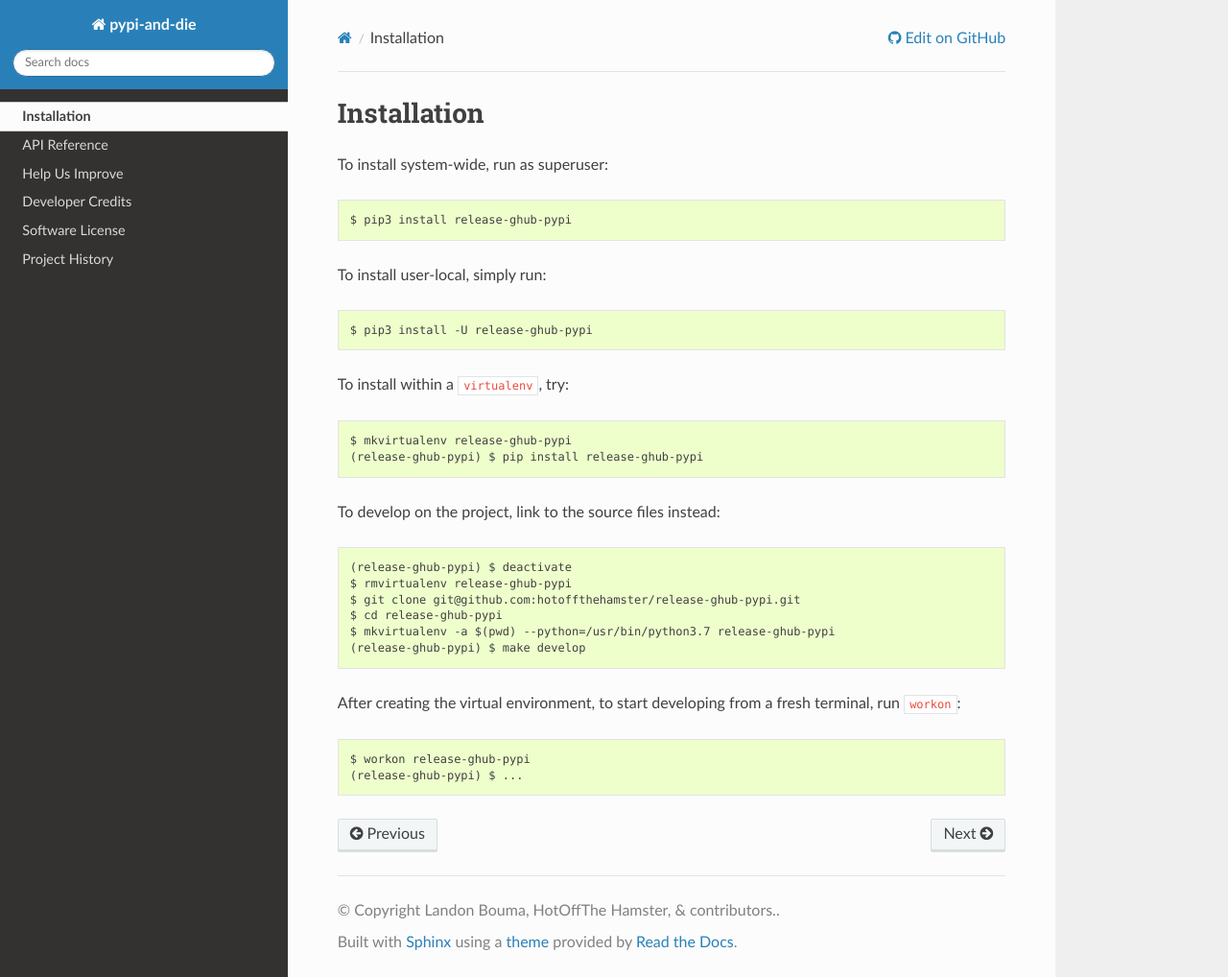
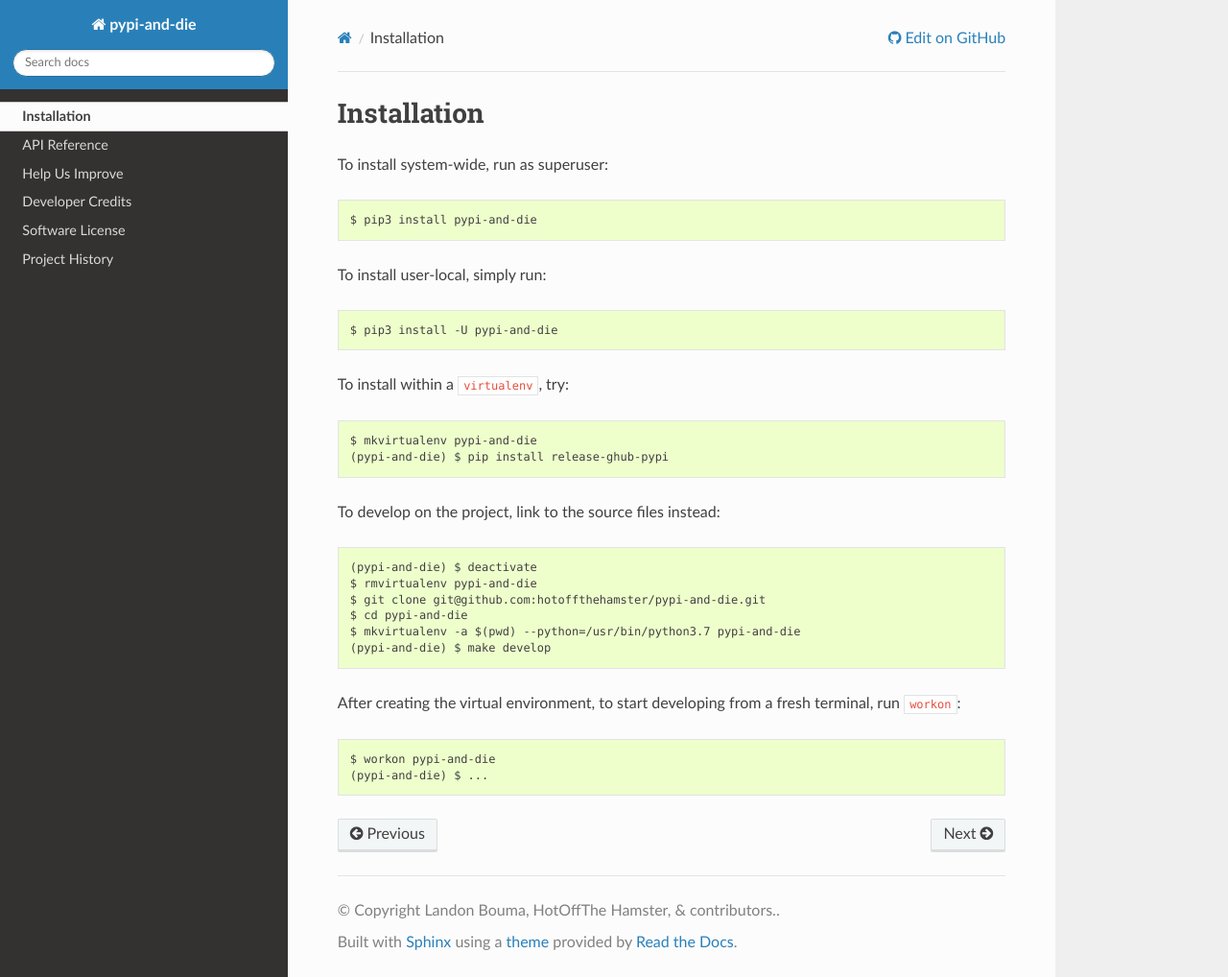
Before and after one commit to doblabs/easy-as-pypi, a Sphinx documentation site: the page built from docs/installation.rst, in a window 1280 px wide and 1018 px high. Shown: the whole window at 96% size. Built offline with Sphinx 7.4.7 and the Read the Docs theme 2.0.0, drawn with Linux system fonts in a browser that asks for light colours; pages that are not in the unit, such as notebooks, are missing from menus; the version number could not be read and is left out.

Commit message:
Refactor: Update paths to reflect new project name.

```diff
--- a/docs/installation.rst
+++ b/docs/installation.rst
@@ -10,28 +10,28 @@
 
 To install system-wide, run as superuser::
 
-    $ pip3 install release-ghub-pypi
+    $ pip3 install pypi-and-die
 
 To install user-local, simply run::
 
-    $ pip3 install -U release-ghub-pypi
+    $ pip3 install -U pypi-and-die
 
 To install within a |virtualenv|_, try::
 
-    $ mkvirtualenv release-ghub-pypi
-    (release-ghub-pypi) $ pip install release-ghub-pypi
+    $ mkvirtualenv pypi-and-die
+    (pypi-and-die) $ pip install release-ghub-pypi
 
 To develop on the project, link to the source files instead::
 
-    (release-ghub-pypi) $ deactivate
-    $ rmvirtualenv release-ghub-pypi
-    $ git clone git@github.com:hotoffthehamster/release-ghub-pypi.git
-    $ cd release-ghub-pypi
-    $ mkvirtualenv -a $(pwd) --python=/usr/bin/python3.7 release-ghub-pypi
-    (release-ghub-pypi) $ make develop
+    (pypi-and-die) $ deactivate
+    $ rmvirtualenv pypi-and-die
+    $ git clone git@github.com:hotoffthehamster/pypi-and-die.git
+    $ cd pypi-and-die
+    $ mkvirtualenv -a $(pwd) --python=/usr/bin/python3.7 pypi-and-die
+    (pypi-and-die) $ make develop
 
 After creating the virtual environment,
 to start developing from a fresh terminal, run |workon|_::
 
-    $ workon release-ghub-pypi
-    (release-ghub-pypi) $ ...
+    $ workon pypi-and-die
+    (pypi-and-die) $ ...
--- a/docs/license.rst
+++ b/docs/license.rst
@@ -3,12 +3,12 @@
 #######
 
 This software —
-``release-ghub-pypi`` —
+``pypi-and-die`` —
 is Copyright © 2020 Landon Bouma.
 All rights reserved.
 
 This software —
-``release-ghub-pypi`` —
+``pypi-and-die`` —
 is licensed under the MIT License.
 
 .. literalinclude:: ../LICENSE
--- a/docs/modules.rst
+++ b/docs/modules.rst
@@ -1,7 +1,7 @@
-release-ghub-pypi
-=================
+pypi-and-die
+============
 
 .. toctree::
    :maxdepth: 4
 
-   release-ghub-pypi
+   pypi-and-die
--- a/pyproject.toml
+++ b/pyproject.toml
@@ -1,6 +1,6 @@
-# This file exists within 'release-ghub-pypi':
+# This file exists within 'pypi-and-die':
 #
-#   https://github.com/hotoffthehamster/release-ghub-pypi
+#   https://github.com/hotoffthehamster/pypi-and-die
 
 # (lb): Including this file to be pedantic.
 
```
Also changed, not shown: docs/index.rst (+6 -6 lines), .readthedocs.yml, .travis.yml, 9 other files.
